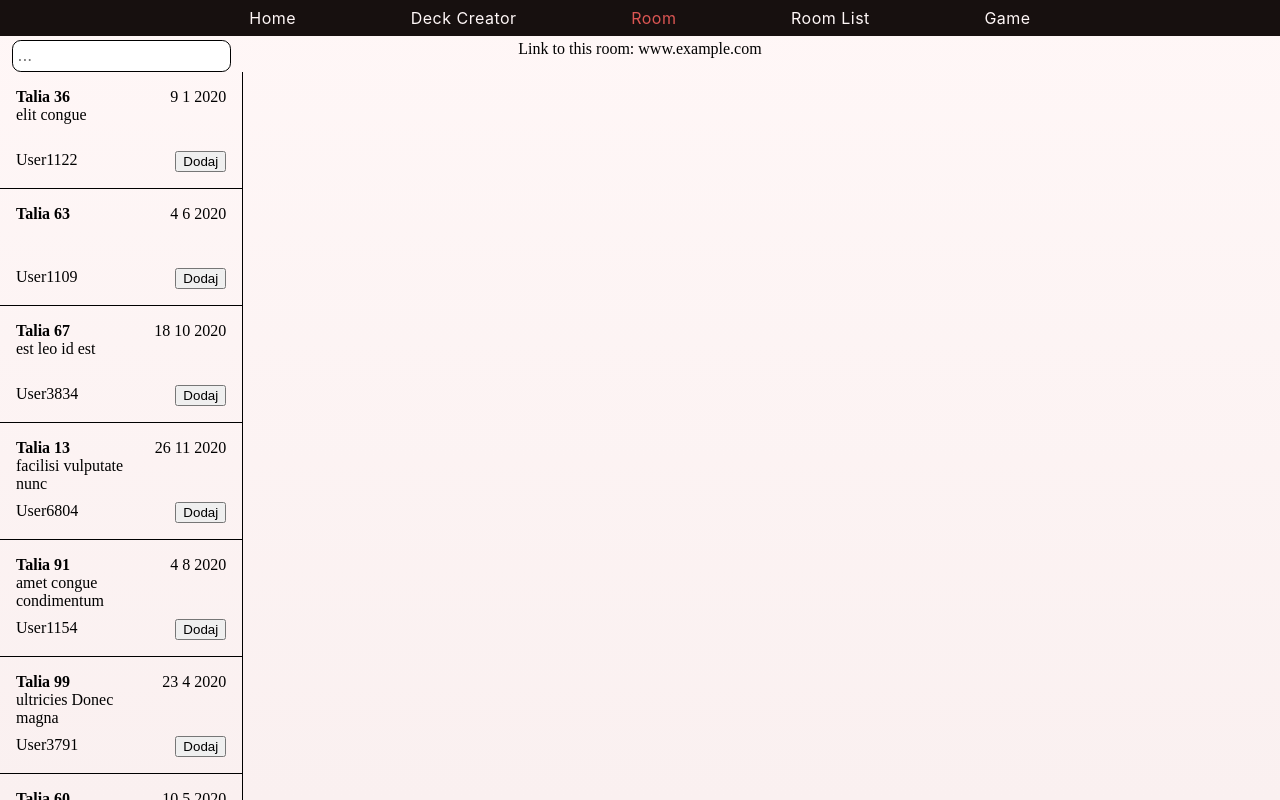
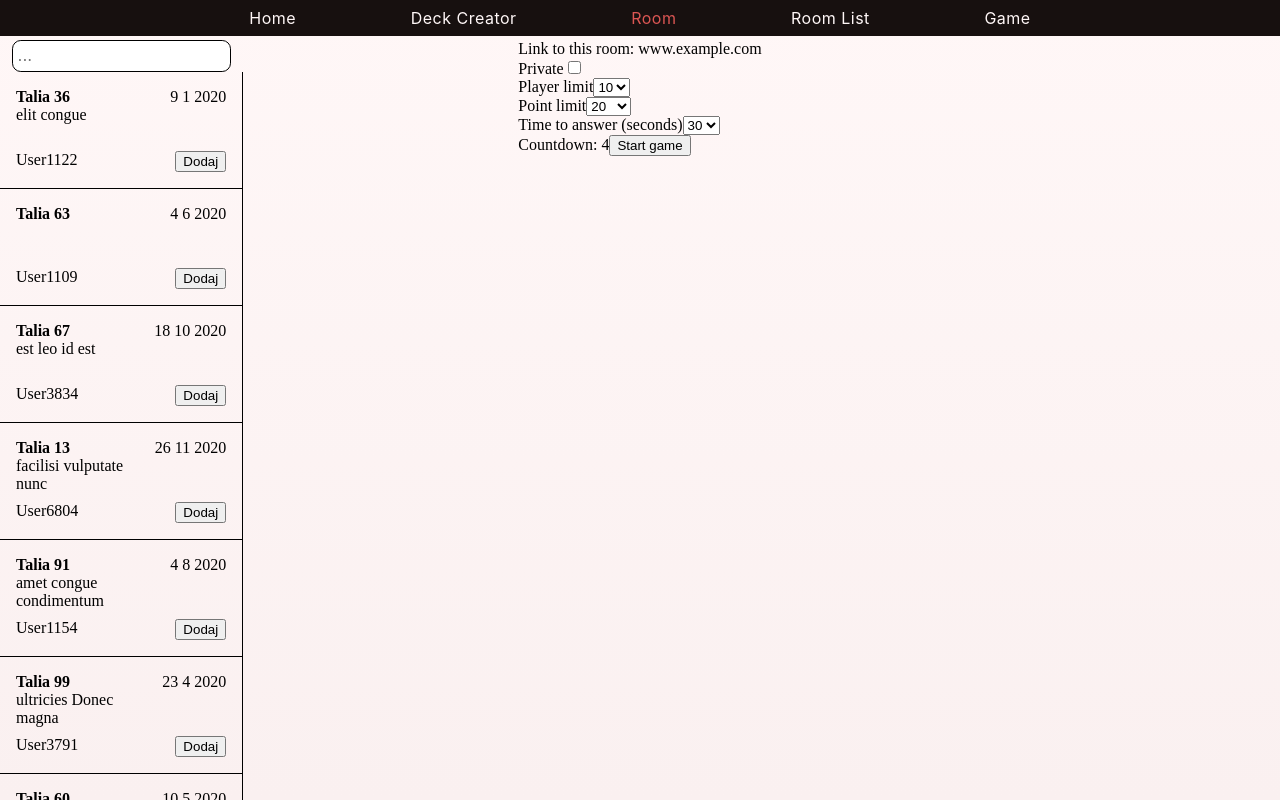
Before and after one commit to jakub-galecki/CAH, a React (Create React App) app in the folder client/: page /room in a window 1280 px wide. Built offline with nearby package versions, Linux system fonts and the light colour scheme; some icons are missing.

Commit message:
Add RoomSettings component

```diff
--- a/client/src/components/lobby/overview/index.js
+++ b/client/src/components/lobby/overview/index.js
@@ -3,10 +3,19 @@ import './style.scss';
 import React from 'react';
 
 import { RoomLink } from './roomLink/RoomLink';
+import { RoomSettings } from './roomSettings/RoomSettings';
+
 export const Overview = () => {
   return (
     <div className="overview">
       <RoomLink>{'www.example.com'}</RoomLink>
+      <RoomSettings
+        isAdmin={true}
+        defaultIsPrivate={false}
+        defaultPlayerLimit={10}
+        defaultPointLimit={20}
+        defaultAnswerTime={30}
+      ></RoomSettings>
     </div>
   );
 };
--- /dev/null
+++ b/client/src/components/lobby/overview/roomSettings/CheckboxSetting.jsx
@@ -0,0 +1,26 @@
+import React, { useState } from 'react';
+
+const CheckboxSetting = ({ title, defaultChecked, isDisabled }) => {
+  const [checked, setChecked] = useState(defaultChecked);
+
+  const onCheckToggle = () => {
+    console.log(
+      `Setting room's "${title}" to ${!checked}. Send this to server`,
+    );
+    setChecked(!checked);
+  };
+
+  return (
+    <div>
+      <label>{title}</label>
+      <input
+        type="checkbox"
+        disabled={isDisabled}
+        checked={checked}
+        onChange={onCheckToggle}
+      ></input>
+    </div>
+  );
+};
+
+export { CheckboxSetting };
--- /dev/null
+++ b/client/src/components/lobby/overview/roomSettings/RoomSettings.jsx
@@ -0,0 +1,52 @@
+import React from 'react';
+
+import { CheckboxSetting } from './CheckboxSetting';
+import { SelectNumberSetting } from './SelectNumberSetting';
+
+const RoomSettings = ({
+  isAdmin,
+  defaultIsPrivate,
+  defaultPlayerLimit,
+  defaultPointLimit,
+  defaultAnswerTime,
+}) => {
+  return (
+    <div className="room-settings">
+      <form>
+        <CheckboxSetting
+          title="Private"
+          defaultChecked={defaultIsPrivate}
+          isDisabled={!isAdmin}
+        />
+        <SelectNumberSetting
+          title="Player limit"
+          defaultValue={defaultPlayerLimit}
+          isDisabled={!isAdmin}
+          min={3}
+          step={1}
+          max={10}
+        />
+        <SelectNumberSetting
+          title="Point limit"
+          defaultValue={defaultPointLimit}
+          isDisabled={!isAdmin}
+          min={10}
+          step={10}
+          max={100}
+        />
+        <SelectNumberSetting
+          title="Time to answer (seconds)"
+          defaultValue={defaultAnswerTime}
+          isDisabled={!isAdmin}
+          min={15}
+          step={15}
+          max={60}
+        />
+      </form>
+      <span>Countdown: 4</span>
+      <button>Start game</button>
+    </div>
+  );
+};
+
+export { RoomSettings };
--- /dev/null
+++ b/client/src/components/lobby/overview/roomSettings/SelectNumberSetting.jsx
@@ -0,0 +1,43 @@
+import React, { useState } from 'react';
+
+const SelectNumberSetting = ({
+  title,
+  defaultValue,
+  isDisabled,
+  min,
+  step,
+  max,
+}) => {
+  const [value, setValue] = useState(defaultValue);
+
+  const onValueSet = (newValue) => {
+    setValue(newValue);
+    console.log(
+      `Setting room's "${title}" to ${newValue}. Send this to server`,
+    );
+  };
+
+  const options = [];
+  for (let i = min; i <= max; i += step) {
+    options.push(
+      <option value={i} key={i}>
+        {i}
+      </option>,
+    );
+  }
+
+  return (
+    <div>
+      <label>{title}</label>
+      <select
+        disabled={isDisabled}
+        value={value}
+        onChange={(e) => onValueSet(Number(e.target.value))}
+      >
+        {options}
+      </select>
+    </div>
+  );
+};
+
+export { SelectNumberSetting };
```
